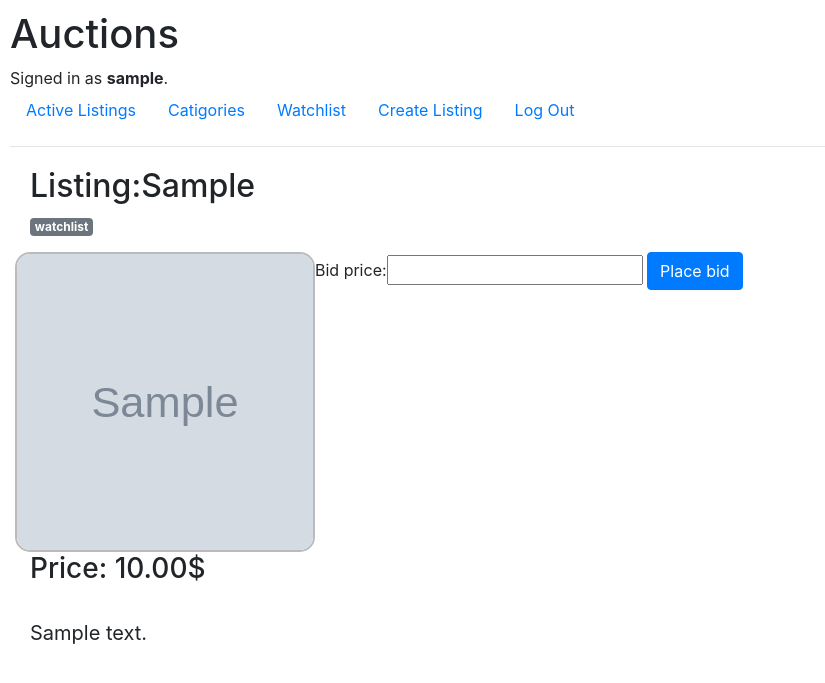
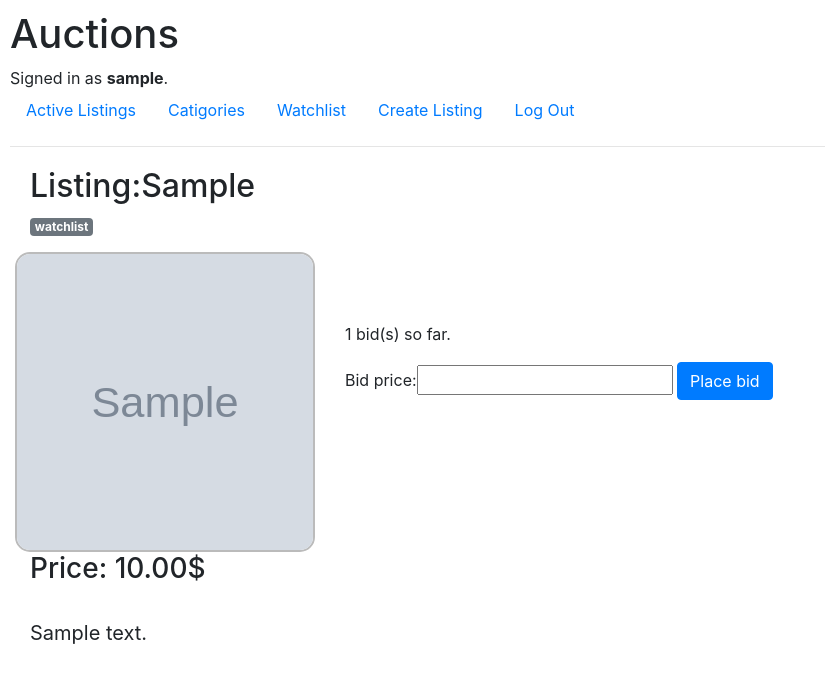
Before and after one commit to georgesohran/All-CS50Web-projects, a Django app: page /listings/1 in a window 1280 px wide. Shown: the top 683 px of the page, without its empty margins (0-825 px from the left). Run offline with Django 3.2, Linux system fonts and the light colour scheme; a user stored in the database is signed in; tables that the repository leaves empty hold one stand-in row (values such as "Sample post"); grey boxes marked "Sample" are stand-in pictures; some libraries are stand-ins or nearby versions.

Commit message:
Fri, Jan 26, 2024, 1:45 PM +03:00

```diff
--- a/commerce/auctions/templates/auctions/listing.html
+++ b/commerce/auctions/templates/auctions/listing.html
@@ -13,11 +13,13 @@
 <div class="row">
     <img src="{{auction.image.url}}" width=300px height=300px>
 
-
+    <div style="padding-top: 70px ; margin-left:30px">
+    <p>{{bid_count}} bid(s) so far.</p>
     <form method="POST">
         {{form}}
         <input type="submit" class="btn btn-primary" value="Place bid">
     </form>
+    </div>
 </div>
 
 <h3>Price: {{price|floatformat:2}}$</h3>
```
